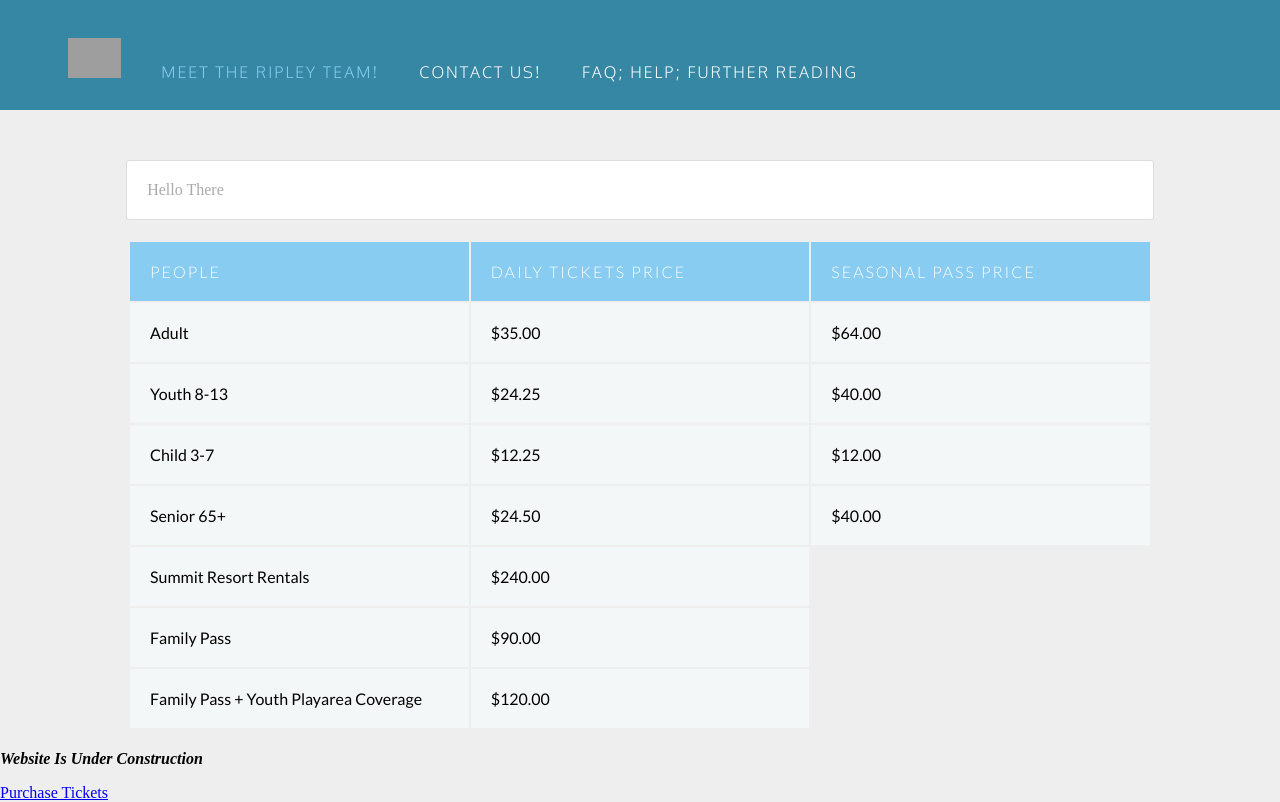
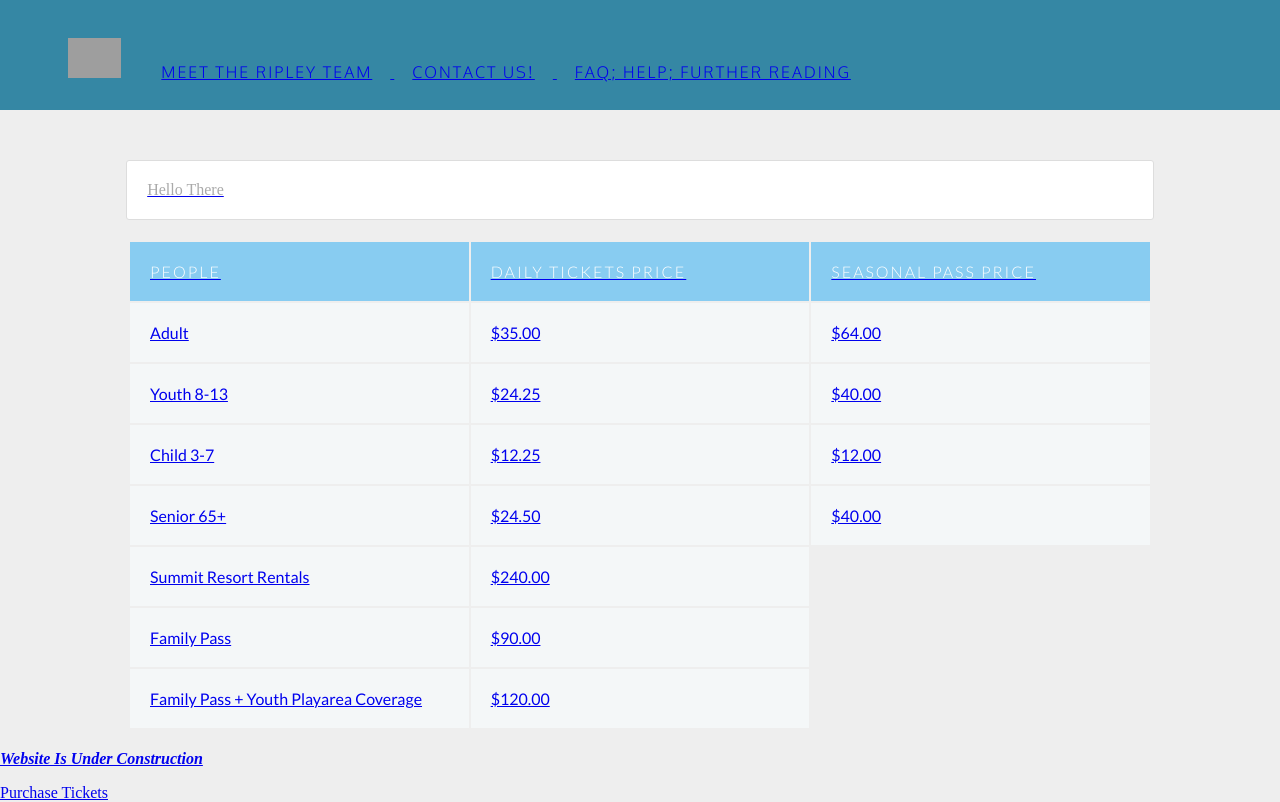
Before and after one commit to GoodByeGrade7/RipleysAquarium2, a plain HTML site: page index.html in a window 1280 px wide. Drawn offline with Linux system fonts and the light colour scheme; grey boxes are pictures that could not be loaded.

Commit message:
Update index.html

```diff
--- a/index.html
+++ b/index.html
@@ -9,9 +9,9 @@
 
   <ul class="navigation">
     <li><img src="https://i.imgur.com/bXWvYog.png" height="40px;"></li>
-    <li class="active"> Meet the Ripley Team!</li>
-    <li>Contact Us!</li>
-    <li>FAQ; HELP; FURTHER READING</li>
+    <li class="active"> <a href="https://www.ripleyaquariums.com/"> Meet The Ripley Team</li>
+    <li> <a href="https://www.ripleyaquariums.com/canada/contact/">Contact Us!</li>
+    <li> <a href="https://www.ripleyaquariums.com/canada/faqs/"> FAQ; HELP; FURTHER READING</li>
   </ul>
 
   <div class="search"> Hello There</div>
```
